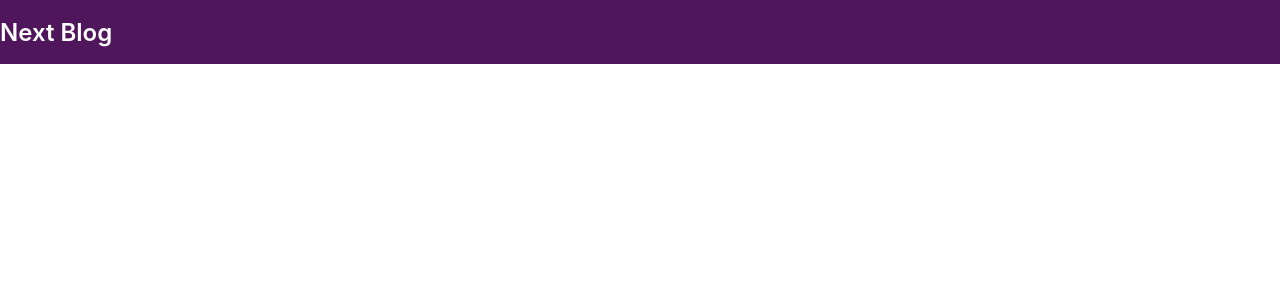
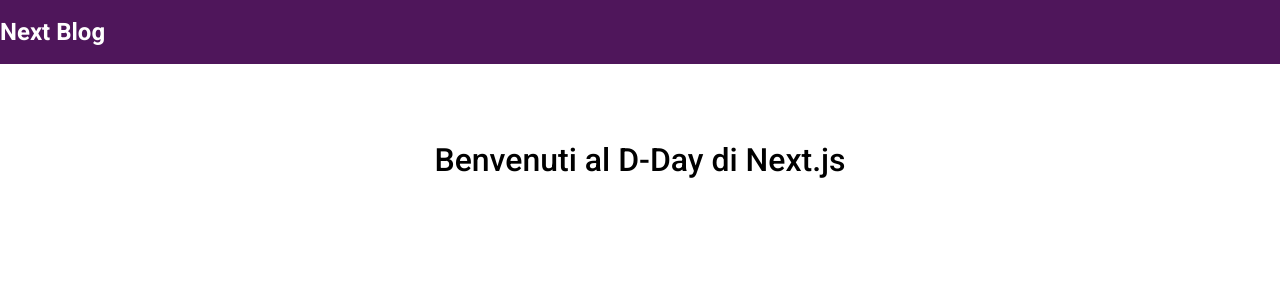
Before and after one commit to Kimerao0/progetto-d-day-completed, a Next.js app: page / in a window 1280 px wide. Shown: the top 300 px of the page. Built offline with nearby package versions, Linux system fonts and the light colour scheme.

Commit message:
FE - first step concluded

```diff
--- a/pages/_app.tsx
+++ b/pages/_app.tsx
@@ -1,6 +1,19 @@
-import '../styles/globals.css'
-import type { AppProps } from 'next/app'
+import "../styles/globals.css";
+import type { AppProps } from "next/app";
+import Head from "next/head";
 
 export default function App({ Component, pageProps }: AppProps) {
-  return <Component {...pageProps} />
+  return (
+    <>
+      <Head>
+        <link rel="preconnect" href="https://fonts.googleapis.com" />
+        <link rel="preconnect" href="https://fonts.gstatic.com" />
+        <link
+          href="https://fonts.googleapis.com/css2?family=Roboto:ital,wght@0,100;0,300;0,400;0,500;0,700;0,900;1,100;1,300;1,400;1,500;1,700;1,900&display=swap"
+          rel="stylesheet"
+        />
+      </Head>
+      <Component {...pageProps} />
+    </>
+  );
 }
--- a/pages/index.tsx
+++ b/pages/index.tsx
@@ -14,7 +14,9 @@ export default function Home() {
           <h1>Next Blog</h1>
         </div>
       </header>
-      <main></main>
+      <main>
+        <h2>Benvenuti al D-Day di Next.js</h2>
+      </main>
     </div>
   );
 }
--- a/styles/Home.module.css
+++ b/styles/Home.module.css
@@ -1,8 +1,10 @@
 .container {
   display: flex;
-  justify-content: center;
+  justify-content: flex-start;
   background-color: white;
   height: 100vh;
+  flex-direction: column;
+  align-items: center;
 }
 
 .container header {
@@ -24,3 +26,16 @@
   font-weight: 600;
   color: white;
 }
+
+.container main {
+  width: 100%;
+  max-width: 1480px;
+  justify-content: center;
+  display: flex;
+  padding-top: 50px;
+}
+
+.container main h2 {
+  font-size: 2rem;
+  font-weight: 500;
+}
--- a/styles/globals.css
+++ b/styles/globals.css
@@ -2,8 +2,7 @@ html,
 body {
   padding: 0;
   margin: 0;
-  font-family: -apple-system, BlinkMacSystemFont, Segoe UI, Roboto, Oxygen,
-    Ubuntu, Cantarell, Fira Sans, Droid Sans, Helvetica Neue, sans-serif;
+  font-family: "Roboto", sans-serif;
 }
 
 a {
```
